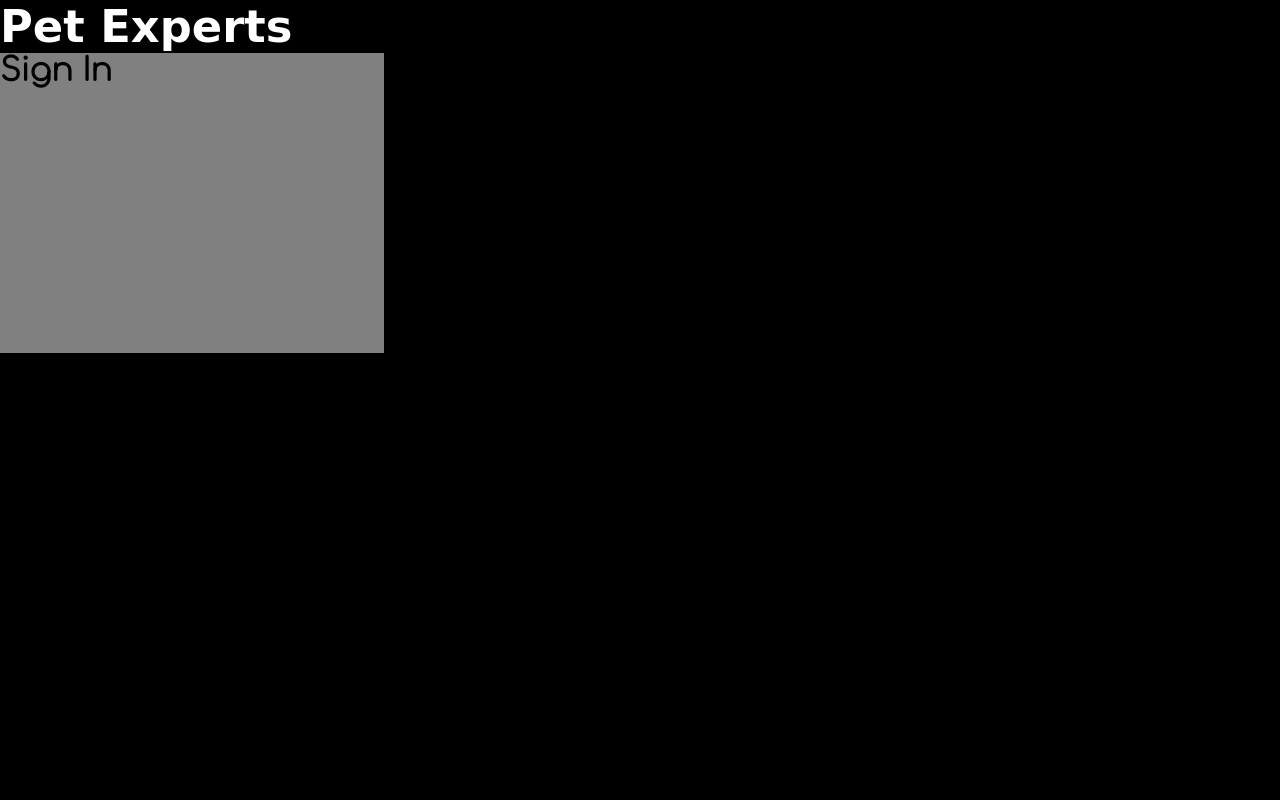
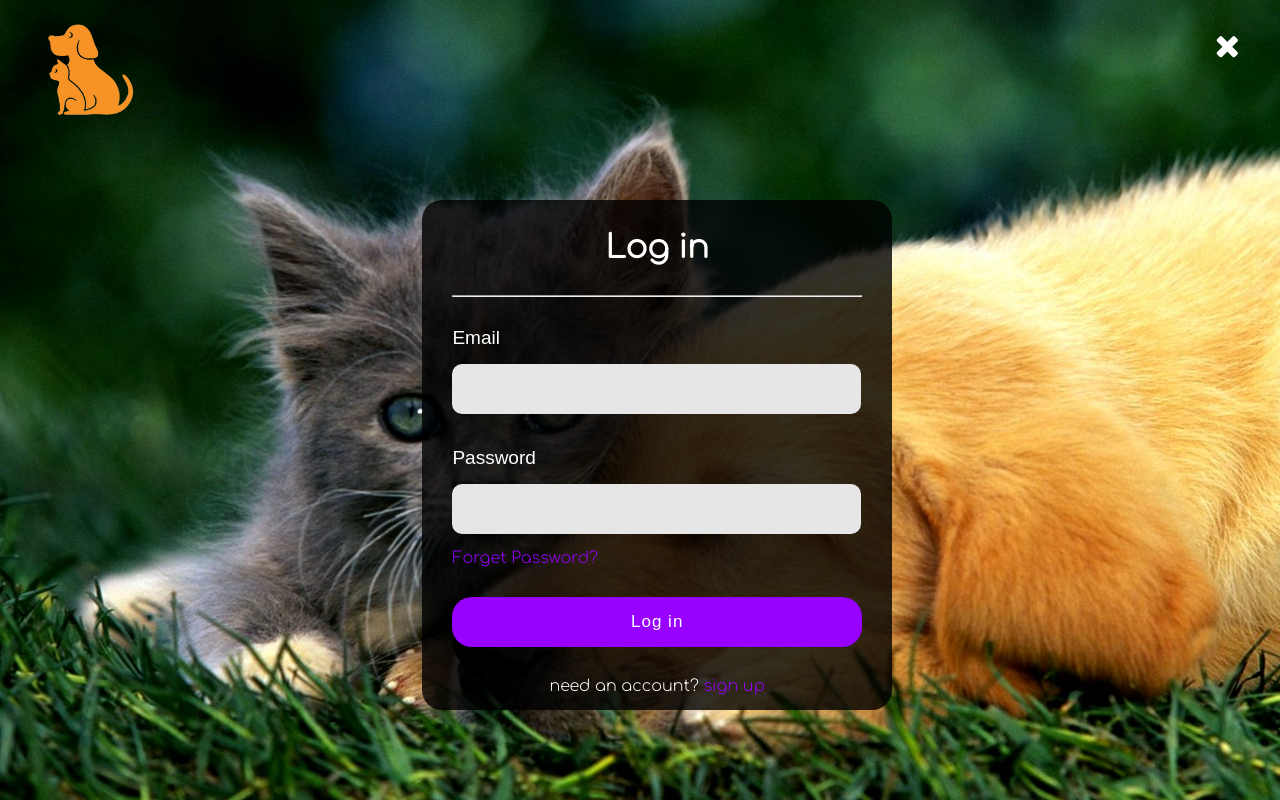
Before and after one commit to Parul-kashyap/petexperts, a plain HTML site: page Signin.html in a window 1280 px wide. Drawn offline with Linux system fonts and the light colour scheme; a web font is replaced by a local one.

Commit message:
logo, login and more added

```diff
--- a/Signin.html
+++ b/Signin.html
@@ -24,12 +24,20 @@
   </head>
   <body>
     <div class="navbar">
-      <a id="logo" href="#">Pet Experts</a>
+      <a id="logo" href="#" title="Pet Experts"><img src="Images/logofinalcrop.png" alt="logo"> </a>
+      <a href="index.html"> <i class="fa fa-close fa-2x" title="Close"></i> </a>
     </div>
 
-    <div class="signin">
-      <h1>Sign In</h1>
-    </div>
-
+    <form class="login">
+      <h1>Log in</h1>
+      <hr>
+      <p class="inputHeading">Email</p>
+      <input type="text" name="email"> <br><br>
+      <p class="inputHeading">Password</p>
+      <input type="password" name="password">
+      <a id="forgetPassword" href="#">Forget Password?</a>
+      <button id="loginbtn" type="submit" name="button">Log in</button>
+      <p class="signupPara">need an account? <a class="signup-link" href="#">sign up</a> </p>
+    </form>
   </body>
 </html>
--- a/StylesSignIn.css
+++ b/StylesSignIn.css
@@ -1,27 +1,111 @@
-*{
-  margin: 0;
-  padding: 0;
+
+
+body{
+  /* background-color: black; */
+  padding-bottom: 20px;
+  background-image: url("Images/signInbg.jpg");
+  background-repeat: no-repeat;
+  background-size: cover;
 }
 
-body{
-  background-color: black;
+.navbar{
+  height: 50px;
+  /* background-color: grey; */
+  padding: 20px 40px;
+  position: sticky;
 }
 
-/* #logo{
+/* logo css is from first style sheet */
+#logo{
+  /* position: absolute;
+  top: 7px; */
+}
+.navbar a img{
+  /* border-radius: 20px; */
+  height: 100px;
+  width: 100px;
+}
+.fa-close{
+  color: white;
+  float: right;
+  margin-top: 10px;
+}
+
+.login{
+  color: white;
+  height: 450px;
+  width: 32%;
+  padding: 30px;
+  background-color: rgba(0,0,0,0.8);
+  position: absolute;
+  top: 25%;
+  left: 33%;
+  border-radius: 20px;
+  /* border: 3px dotted white; */
+}
+
+hr{
+  margin: 30px 0;
+}
+
+.inputHeading{
+  font-size: 19px;
+  font-family: sans-serif;
+
+  /* margin: 15px 0; */
+}
+
+input{
+  height: 50px;
+  width: 90%;
+  border-radius: 10px;
+  border-style: none;
+  /* border-bottom: 2px solid black; */
+  margin: 15px 0;
+  padding: 0 20px;
+  font-size: 17px;
+  background-color: #e6e6e6;
+}
+.login h1{
+  text-align: center;
+}
+
+#forgetPassword{
+  color: #9800ff;
   text-decoration: none;
+  text-align: center;
+}
+#forgetPassword:hover{
+  color: #8500df;
+}
+
+#loginbtn{
+  height: 50px;
+  width: 100%;
+  background-color: #9800ff;
   color: white;
-  background-color: black;
-  font-size: 3.5vw;
-  font-family: 'Sofia', cursive;
-  font-weight: bold;
-  margin-right: 50px;
-} */
+  font-size: 17px;
+  border-style: none;
+  border-radius: 20px;
+  margin: 30px 0;
+  /* background-image: linear-gradient(#ff00cd,#9800ff); */
+  cursor: pointer;
+  letter-spacing: 1px;
+}
 
-.signin{
-  height: 300px;
-  width: 30%;
-  background-color: grey;
-  position: absolute;
-  justify-content: center;
-  align-items: center;
+#loginbtn:hover{
+  /* background-image: linear-gradient(#9800ff, #ff00cd); */
+  background-color: #8500df;
 }
+
+.signupPara{
+  text-align: center;
+}
+.signup-link{
+  color: #9800ff;
+  text-decoration: none;
+}
+.signup-link:hover{
+  color: #b03cff;
+  text-decoration: underline;
+}
--- a/styles.css
+++ b/styles.css
@@ -14,7 +14,7 @@ body{
   height: 800px;
   width: 100%
 }
-.pg1 img{
+.pg1bgimg{
   position: absolute;
   z-index: -1;
   width: 100%;
@@ -30,18 +30,21 @@ body{
 }
 
 #logo{
-  text-decoration: none;
-  color: white;
-  font-size: 3.5vw;
-  font-family: 'Sofia', cursive;
-  font-weight: bold;
-  margin-right: 50px;
+  float: left;
+}
+#navbar a img{
+  height: 90px;
+  width: 90px;
+  margin-right: 20px;
+  margin-left: 30px;
 }
 .navitem{
   text-decoration: none;
   color: white;
-  padding: 15px 15px;
+  padding: 20px;
   font-weight: bold;
+  float: left;
+  margin-top: 20px;
 }
 .navitem:hover{
   color: #9800ff;
@@ -239,11 +242,11 @@ body{
 }
 /* PAGE 5 STARTS */
 .pg5{
-  background-image: url("Images/pg5bg4.jpg");
+  background-image: url("Images/pg5bg2.jpg");
   background-size: cover;
   color: white;
   /* width: 100%; */
-  height: 680px;
+  height: 650px;
   padding: 30px 0 40px 40px;
   position: relative;
 }
@@ -256,6 +259,7 @@ body{
   bottom: 50px;
   right: 50px;
   font-size: 50px;
+  /* color: black; */
 }
 /* PAGE 6 STARTS */
 .pg6{
@@ -379,7 +383,12 @@ body{
   width: 60px;
   /* position: ; */
   transform: rotate(270deg);
-  background-color: white;
+  background-color: black;
+  border: 1px solid white;
   border-radius: 20px;
 }
+
+.gotopimg:hover{
+  border: 1px solid #9800ff;
+}
 /* THE END */
```
Also changed, not shown: index.html (+4 -4 lines), Images/logofinal.png (added), Images/logofinalcrop.png (added), Images/pg5bg2.jpg (added), Images/signInbg.jpg (added).
